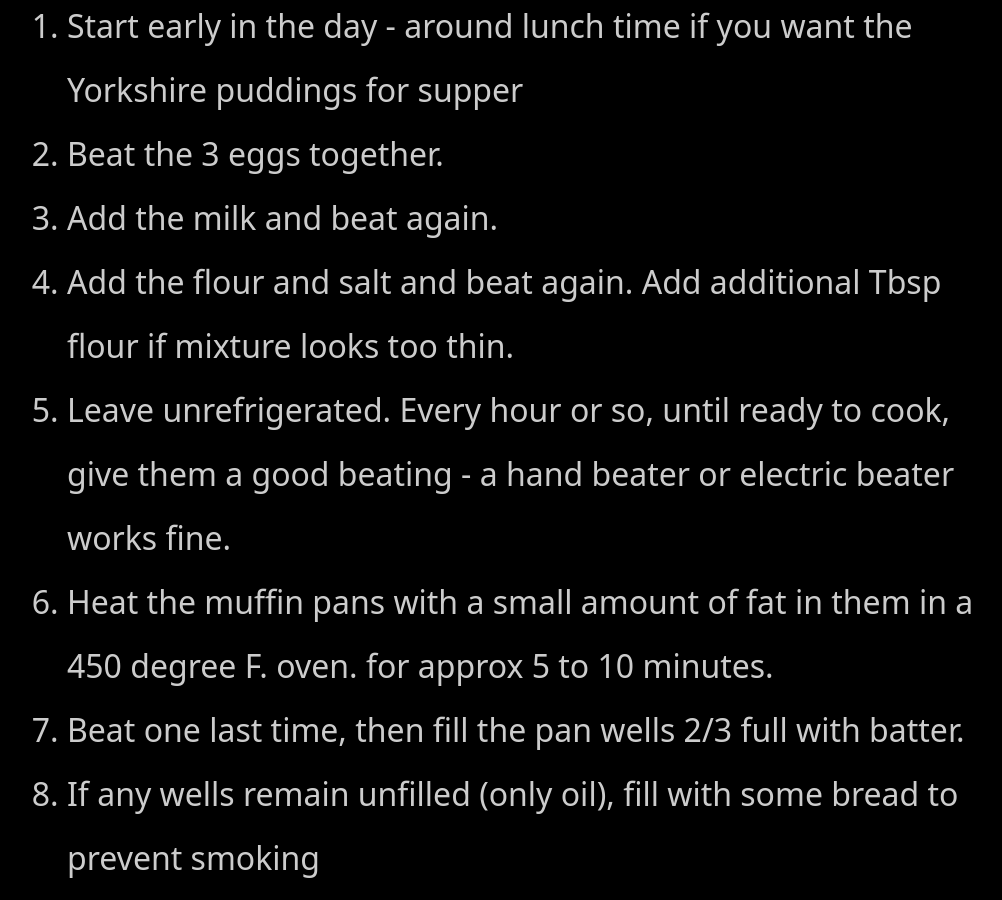
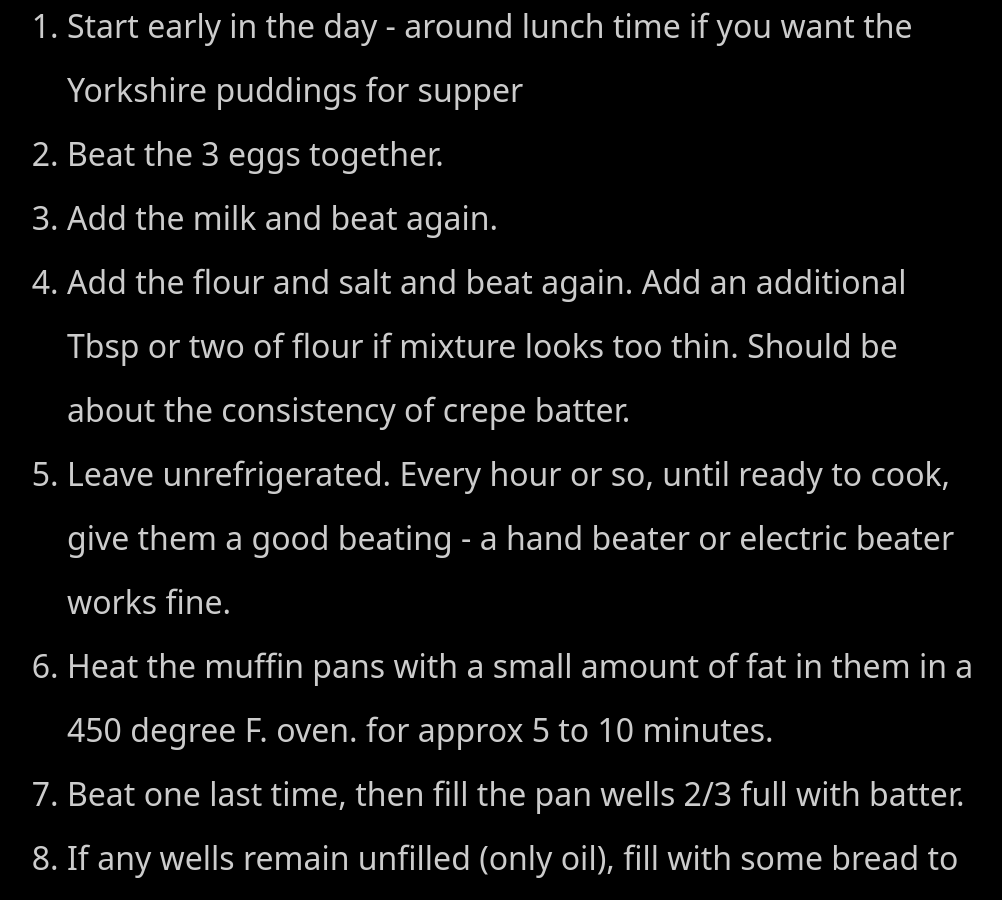
Before and after one commit to dits-family-cookbook/dits-family-cookbook.github.io, a Jekyll site: the page built from recipes/miscellaneous/yorkshire-pudding.md, in a window 1280 px wide and 900 px high, scrolled down 829 px. Shown: the whole window, without its empty margins (131-1133 px from the left). Built offline with Jekyll 4.4.1, drawn with Linux system fonts in a browser that asks for light colours.

Commit message:
add consistency info for yp recipe

```diff
--- a/recipes/miscellaneous/yorkshire-pudding.md
+++ b/recipes/miscellaneous/yorkshire-pudding.md
@@ -15,7 +15,7 @@ layout: page
 1. Start early in the day - around lunch time if you want the Yorkshire puddings for supper
 1. Beat the 3 eggs together.
 1. Add the milk and beat again.
-1. Add the flour and salt and beat again.  Add additional Tbsp flour if mixture looks too thin.
+1. Add the flour and salt and beat again.  Add an additional Tbsp or two of flour if mixture looks too thin.  Should be about the consistency of crepe batter.
 1. Leave unrefrigerated.  Every hour or so, until ready to cook, give them a good beating - a hand beater or electric beater works fine.
 1. Heat the muffin pans with a small amount of fat in them in a 450 degree F. oven. for approx 5 to 10 minutes.
 1. Beat one last time, then fill the pan wells 2/3 full with batter.
```
